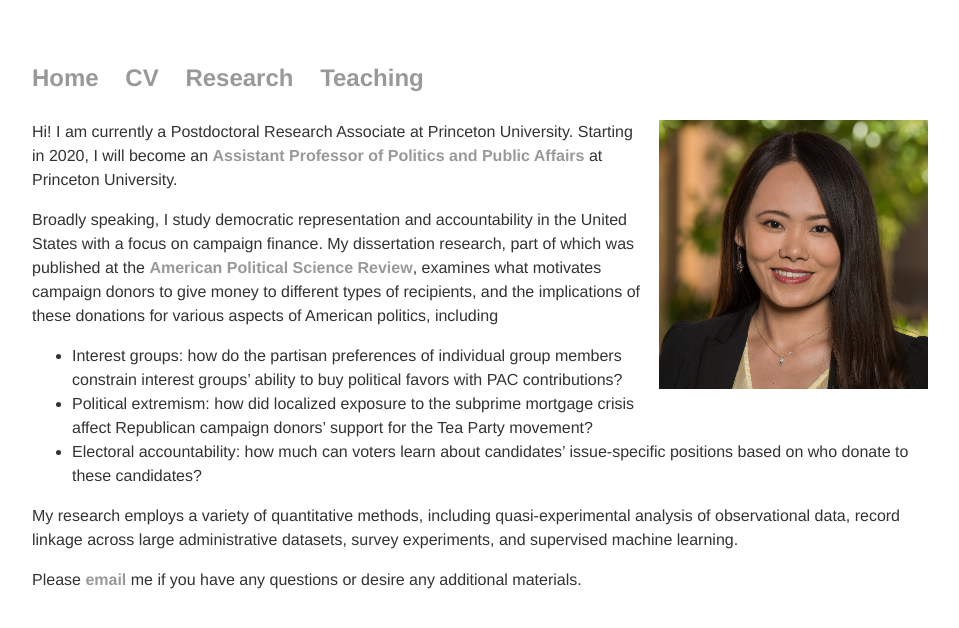
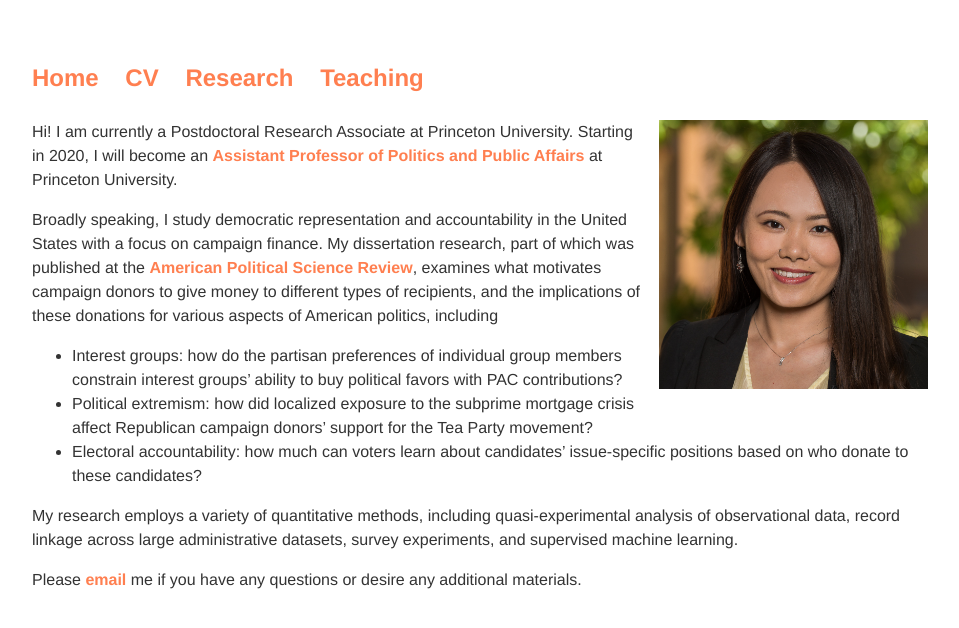
Before and after one commit to zhaoliresearch/zhaoliresearch.github.io, a Jekyll site: the page built from index.html, in a window 1280 px wide. Shown: the top 628 px of the page, without its empty margins (160-1119 px from the left). Built offline with Jekyll 4.4.1, drawn with Linux system fonts in a browser that asks for light colours.

Commit message:
Update main.css

```diff
--- a/css/main.css
+++ b/css/main.css
@@ -15,7 +15,7 @@ nav ul li, footer ul li {
 }
 a {
     text-decoration: none;
-    color: #999;
+    color: #FF7F50;
     font-weight: bold;
 }
 a:hover {
```
